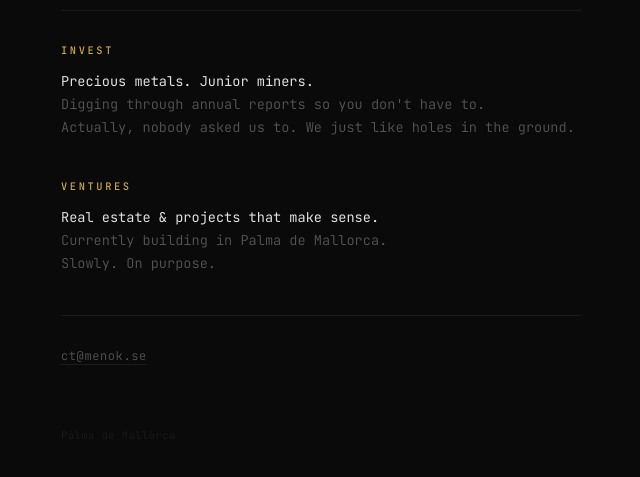
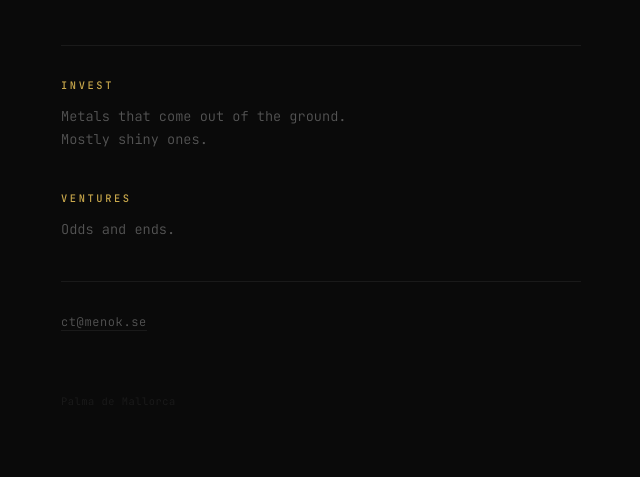
Before and after one commit to cthoren/menok.se, a plain HTML site: page index.html in a window 1280 px wide. Shown: the part 235-712 px from the top of the page, without its empty margins (319-959 px from the left). Drawn offline with Linux system fonts and the light colour scheme.

Commit message:
Less is more: strip sales copy, add mystery
Co-Authored-By: Claude Opus 4.6 <noreply@anthropic.com>

```diff
--- a/index.html
+++ b/index.html
@@ -136,18 +136,15 @@
         <div class="section">
             <div class="section-title">Invest</div>
             <p>
-                <strong>Precious metals. Junior miners.</strong><br>
-                Digging through annual reports so you don't have to.<br>
-                Actually, nobody asked us to. We just like holes in the ground.
+                Metals that come out of the ground.<br>
+                Mostly shiny ones.
             </p>
         </div>
 
         <div class="section">
             <div class="section-title">Ventures</div>
             <p>
-                <strong>Real estate & projects that make sense.</strong><br>
-                Currently building in Palma de Mallorca.<br>
-                Slowly. On purpose.
+                Odds and ends.
             </p>
         </div>
 
```
